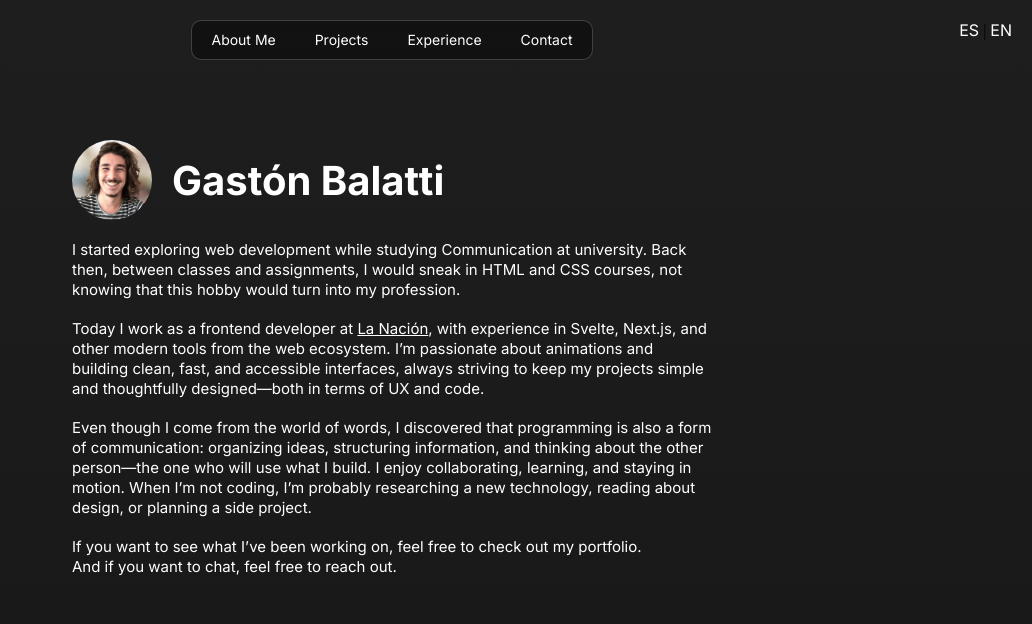
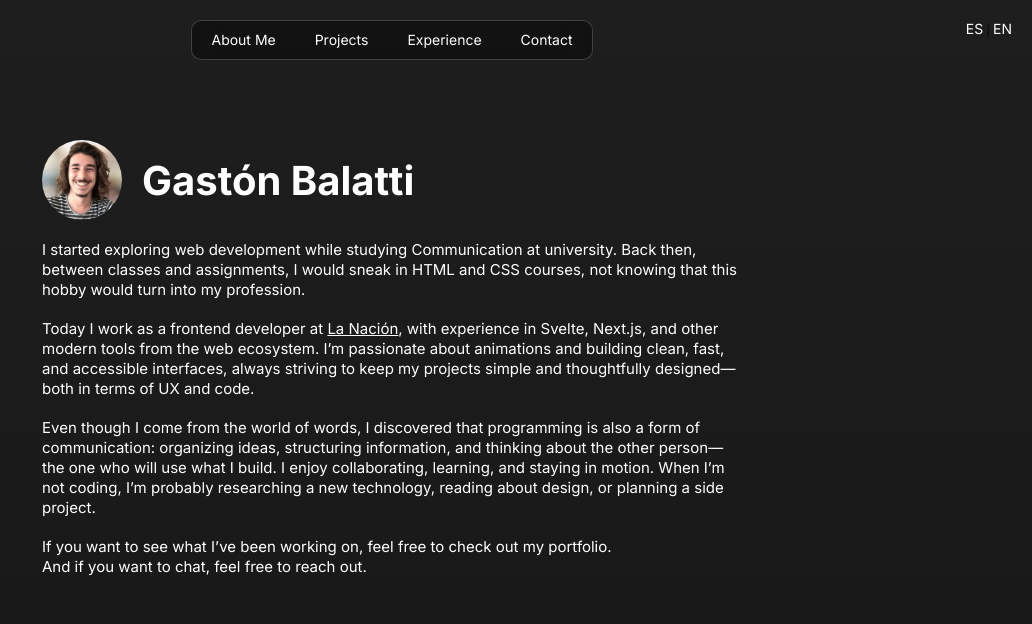
Before and after one commit to GBalatti9/portfolio-personal-2025, a plain HTML site: page en/index.html in a window 1280 px wide. Shown: the top 624 px of the page, without its empty margins (248-1280 px from the left). Drawn offline with Linux system fonts and the light colour scheme.

Commit message:
fixing responsive mobile

```diff
--- a/en/index.html
+++ b/en/index.html
@@ -77,6 +77,7 @@
             position: sticky;
             top: 20px;
             z-index: 1000;
+            margin-top: 30px;
         }
 
         .navbar {
@@ -102,10 +103,6 @@
             text-decoration: none;
             color: white;
             font-family: "Inter", sans-serif;
-        }
-
-        .content {
-            margin-top: 80px;
         }
 
         .content h1 {
@@ -138,6 +135,7 @@
             position: absolute;
             top: 20px;
             right: 20px;
+            font-size: 14px;
         }
 
         .description {
@@ -322,6 +320,14 @@
         }
 
         @media (min-width: 640px) {
+
+            header {
+                margin-top: 0px;
+            }
+            .content {
+                margin-top: 80px;
+            }
+
             .navbar {
                 width: 80%;
             }
@@ -350,13 +356,15 @@
             }
 
             .main-container {
-                width: 80%;
+                width: 70%;
+                max-width: 700px;
             }
         }
 
         @media (min-width: 1200px) {
             .main-container {
-                width: 50%;
+                /* width: 50%; */
+                max-width: 700px;
             }
         }
 
```
Also changed, not shown: index.html (+14 -6 lines).
